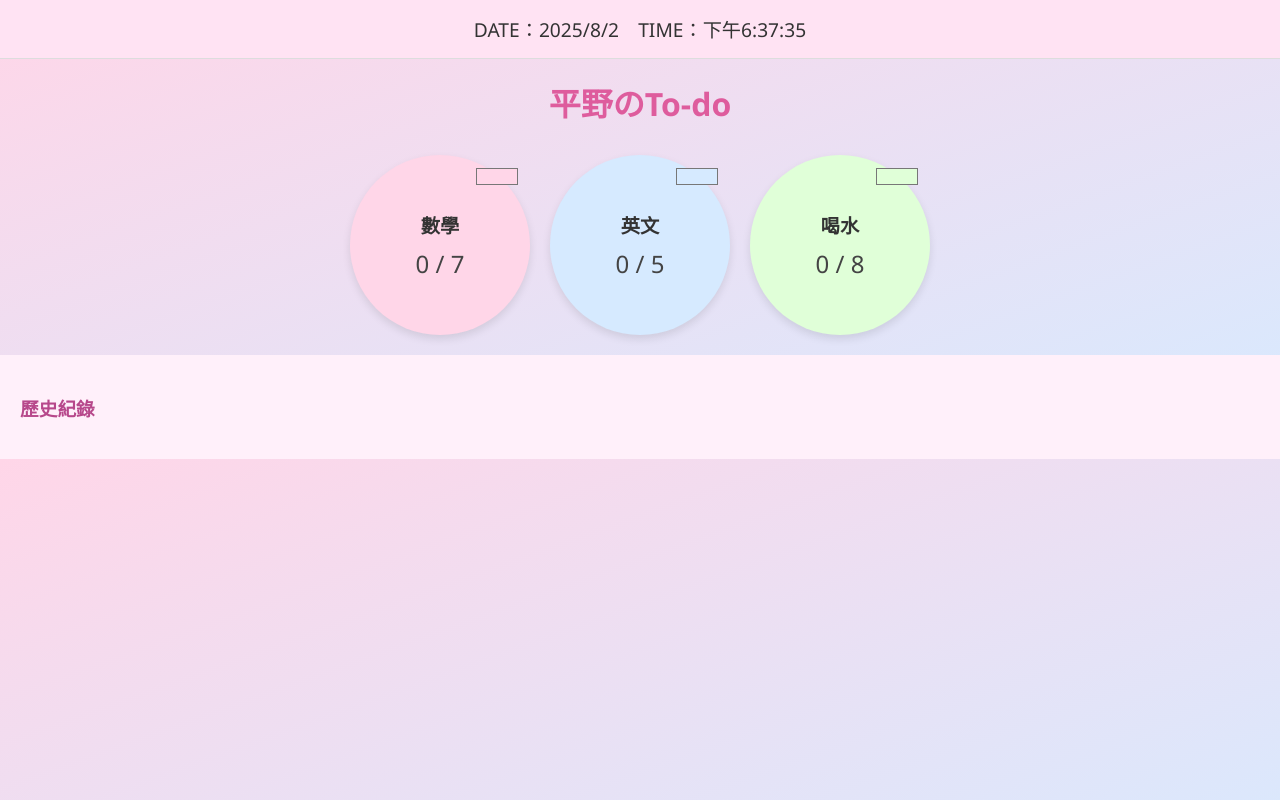
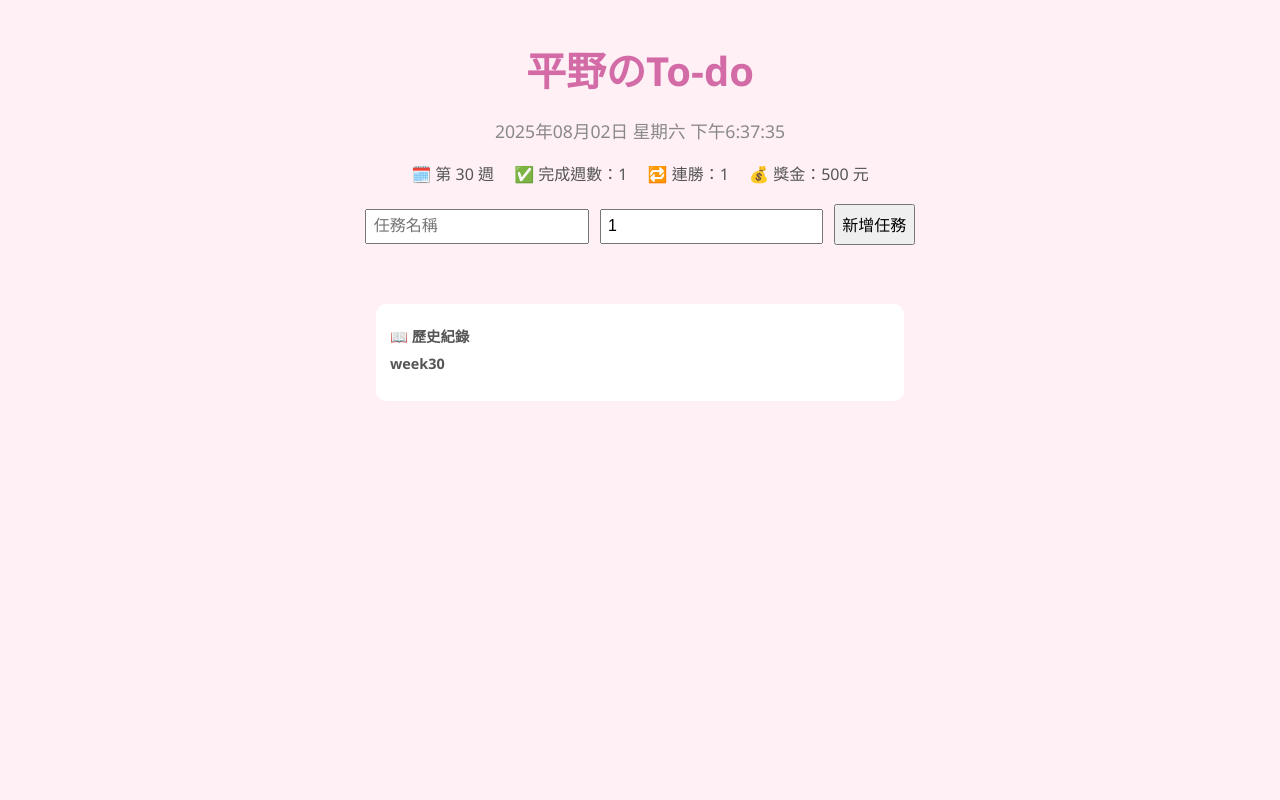
Before and after one commit to Yu-0909/plan, a plain HTML site: page index.html in a window 1280 px wide. Drawn offline with Linux system fonts and the light colour scheme.

Commit message:
Update index.html

```diff
--- a/index.html
+++ b/index.html
@@ -1,286 +1,280 @@
 <!DOCTYPE html>
 <html lang="zh-TW">
 <head>
-  <meta charset="UTF-8" />
+  <meta charset="UTF-8">
   <title>平野のTo-do</title>
   <style>
     body {
+      background: #fff0f5;
+      font-family: "Segoe UI", sans-serif;
+      color: #555;
       margin: 0;
-      font-family: 'Segoe UI', sans-serif;
-      background: linear-gradient(to bottom right, #ffd6e8, #d6eaff);
-      color: #333;
+      padding: 0;
     }
-
-    .top-bar {
-      text-align: center;
-      padding: 15px;
-      font-size: 1.2em;
-      background: #ffe3f3;
-      border-bottom: 1px solid #ddd;
-    }
-
-    .date-time {
-      font-weight: bold;
-    }
-
     h1 {
       text-align: center;
-      margin: 20px 0 10px;
-      font-size: 2em;
-      color: #de5c9d;
+      font-size: 2.5em;
+      color: #d36ba6;
+      margin: 1em 0 0.5em;
     }
-
-    .task-grid {
+    #time {
+      text-align: center;
+      font-size: 1.1em;
+      margin-bottom: 1em;
+      color: #888;
+    }
+    #stats {
+      text-align: center;
+      font-size: 1em;
+      margin-bottom: 1em;
+    }
+    .task-container {
       display: flex;
       flex-wrap: wrap;
       justify-content: center;
       gap: 20px;
-      padding: 20px;
+      padding: 0 10px 40px;
     }
-
-    .task-circle {
-      width: 180px;
-      height: 180px;
+    .task {
+      width: 140px;
+      height: 140px;
       border-radius: 50%;
-      background-color: #ffeaf3;
-      box-shadow: 0 4px 8px rgba(0,0,0,0.1);
+      background: #ffe4f0;
       display: flex;
+      align-items: center;
+      justify-content: center;
+      text-align: center;
+      position: relative;
       flex-direction: column;
-      justify-content: center;
-      align-items: center;
+      transition: 0.3s;
+      box-shadow: 0 4px 10px rgba(0,0,0,0.1);
       cursor: pointer;
-      transition: all 0.3s;
-      position: relative;
     }
-
-    .task-circle:hover {
+    .task:hover {
       transform: scale(1.05);
     }
-
-    .task-circle input[type="color"] {
+    .task h3 {
+      font-size: 1em;
+      margin: 0;
+    }
+    .task .progress {
+      font-size: 0.8em;
+      color: #666;
+    }
+    .task input[type="color"] {
       position: absolute;
-      top: 8px;
-      right: 8px;
+      top: 5px;
+      right: 5px;
       border: none;
       background: none;
-      cursor: pointer;
     }
-
-    .task-name {
-      font-weight: bold;
-      font-size: 1.2em;
-      margin-bottom: 8px;
+    .task-details {
+      display: none;
+      background: #fff6fa;
+      border-radius: 10px;
+      padding: 1em;
+      margin: 10px auto;
+      max-width: 400px;
     }
-
-    .task-count {
-      font-size: 1.5em;
-      color: #444;
+    .details-visible {
+      display: block;
     }
-
-    .task-detail {
-      background: white;
-      border-radius: 10px;
-      padding: 10px;
-      margin: 0 auto 20px;
-      max-width: 500px;
-      display: none;
-      flex-direction: column;
-    }
-
-    .task-detail h2 {
-      text-align: center;
-      margin-bottom: 10px;
-      color: #de5c9d;
-    }
-
-    .subtask-list {
-      max-height: 300px;
-      overflow-y: auto;
-    }
-
-    .subtask {
+    .entry {
       display: flex;
       align-items: center;
-      margin-bottom: 8px;
-      gap: 8px;
+      margin-top: 5px;
     }
-
-    .subtask textarea {
+    .entry input[type="checkbox"] {
+      margin-right: 5px;
+    }
+    .entry input[type="text"] {
       flex: 1;
-      resize: vertical;
-      height: 40px;
+      border: none;
+      border-bottom: 1px solid #ccc;
+      background: transparent;
+      padding: 3px;
     }
-
-    .buttons {
+    #newTaskForm {
       text-align: center;
-      margin: 10px 0;
+      margin: 1em auto;
     }
-
-    .buttons button {
-      padding: 6px 12px;
-      margin: 0 5px;
-      border: none;
-      background-color: #ff98b5;
-      color: white;
-      border-radius: 5px;
-      cursor: pointer;
+    #newTaskForm input, #newTaskForm button {
+      margin: 0.2em;
+      padding: 0.4em;
+      font-size: 1em;
     }
-
-    .buttons button:hover {
-      background-color: #ff78a5;
+    .history {
+      max-width: 500px;
+      margin: auto;
+      background: #fff;
+      padding: 1em;
+      border-radius: 10px;
+      font-size: 0.9em;
+      margin-bottom: 3em;
     }
-
-    .history {
-      padding: 20px;
-      background-color: #fff0fa;
-    }
-
-    .history h3 {
-      color: #b7488b;
-    }
-
-    .history ul {
-      padding-left: 20px;
-    }
-
-    .highlight {
-      color: #b7488b;
-      font-weight: bold;
+    .history h4 {
+      margin: 0.5em 0;
     }
   </style>
 </head>
 <body>
-  <div class="top-bar">
-    DATE：<span id="date"></span>　TIME：<span id="time"></span>
+  <h1>平野のTo-do</h1>
+  <div id="time"></div>
+  <div id="stats"></div>
+
+  <div id="newTaskForm">
+    <input type="text" id="taskName" placeholder="任務名稱">
+    <input type="number" id="taskCount" min="1" value="1">
+    <button onclick="addTask()">新增任務</button>
   </div>
 
-  <h1>平野のTo-do</h1>
-  <div class="task-grid" id="taskGrid"></div>
-
-  <div class="task-detail" id="taskDetail">
-    <h2 id="detailTitle"></h2>
-    <div class="subtask-list" id="subtaskList"></div>
-    <div class="buttons">
-      <button onclick="addSubtask()">➕ 新增記錄</button>
-      <button onclick="closeDetail()">關閉</button>
-    </div>
-  </div>
-
-  <div class="history">
-    <h3>歷史紀錄</h3>
-    <ul id="historyList"></ul>
-  </div>
+  <div class="task-container" id="taskList"></div>
+  <div class="history" id="historyLog"></div>
 
   <script>
-    const tasks = [
-      {
-        name: "數學",
-        target: 7,
-        color: "#ffd6e8",
-        log: []
-      },
-      {
-        name: "英文",
-        target: 5,
-        color: "#d6eaff",
-        log: []
-      },
-      {
-        name: "喝水",
-        target: 8,
-        color: "#e0ffd8",
-        log: []
-      }
-    ];
+    const taskListEl = document.getElementById("taskList");
+    const statsEl = document.getElementById("stats");
+    const historyEl = document.getElementById("historyLog");
+    const now = new Date();
+    const weekStart = new Date("2025-01-06");
+    const weekNumber = Math.floor((now - weekStart) / (7 * 24 * 60 * 60 * 1000)) + 1;
 
-    const taskGrid = document.getElementById("taskGrid");
-    const taskDetail = document.getElementById("taskDetail");
-    const subtaskList = document.getElementById("subtaskList");
-    const detailTitle = document.getElementById("detailTitle");
-    const historyList = document.getElementById("historyList");
+    let tasks = JSON.parse(localStorage.getItem("weeklyTasks") || "[]");
+    let state = JSON.parse(localStorage.getItem("weeklyState") || `{
+      "weekNumber": ${weekNumber},
+      "completedWeeks": 0,
+      "streak": 0,
+      "totalWeeks": ${weekNumber},
+      "money": 0,
+      "history": {},
+      "lastReset": ""
+    }`);
 
-    let currentTask = null;
+    function save() {
+      localStorage.setItem("weeklyTasks", JSON.stringify(tasks));
+      localStorage.setItem("weeklyState", JSON.stringify(state));
+    }
+
+    function updateTime() {
+      const now = new Date();
+      const date = now.toLocaleDateString("zh-TW", { weekday: "long", year: "numeric", month: "2-digit", day: "2-digit" });
+      const time = now.toLocaleTimeString("zh-TW");
+      document.getElementById("time").innerText = `${date} ${time}`;
+    }
 
     function renderTasks() {
-      taskGrid.innerHTML = "";
-      tasks.forEach((task, index) => {
-        const div = document.createElement("div");
-        div.className = "task-circle";
-        div.style.backgroundColor = task.color;
-        div.innerHTML = `
-          <input type="color" value="${task.color}" onchange="changeColor(${index}, this.value)">
-          <div class="task-name">${task.name}</div>
-          <div class="task-count">${task.log.length} / ${task.target}</div>
+      taskListEl.innerHTML = "";
+      tasks.forEach((task, idx) => {
+        const done = task.entries.filter(e => e.checked).length;
+        const container = document.createElement("div");
+        container.className = "task";
+        container.style.background = task.color || "#ffe4f0";
+        container.innerHTML = `
+          <input type="color" value="${task.color}" onchange="setColor(${idx}, this.value)">
+          <h3>${task.name}</h3>
+          <div class="progress">${done} / ${task.count}</div>
         `;
-        div.onclick = () => openDetail(index);
-        taskGrid.appendChild(div);
+        container.onclick = () => toggleDetails(idx);
+        taskListEl.appendChild(container);
+
+        const details = document.createElement("div");
+        details.className = "task-details";
+        details.id = `details-${idx}`;
+        for (let i = 0; i < task.count; i++) {
+          const entry = document.createElement("div");
+          entry.className = "entry";
+          entry.innerHTML = `
+            <input type="checkbox" ${task.entries[i]?.checked ? "checked" : ""} onchange="toggleEntry(${idx}, ${i})">
+            <input type="text" placeholder="備註" value="${task.entries[i]?.text || ""}" oninput="updateText(${idx}, ${i}, this.value)">
+          `;
+          details.appendChild(entry);
+        }
+        taskListEl.appendChild(details);
       });
-    }
 
-    function openDetail(index) {
-      currentTask = tasks[index];
-      detailTitle.textContent = currentTask.name;
-      taskDetail.style.display = "flex";
-      renderSubtasks();
-    }
-
-    function closeDetail() {
-      taskDetail.style.display = "none";
-    }
-
-    function addSubtask() {
-      const text = prompt("寫了什麼內容？");
-      if (text) {
-        const now = new Date();
-        const time = `${now.getFullYear()}/${now.getMonth()+1}/${now.getDate()} ${now.toLocaleTimeString()}`;
-        currentTask.log.push({ text, time });
-        renderSubtasks();
-        renderTasks();
-        updateHistory();
+      const allDone = tasks.every(t => t.entries.filter(e => e.checked).length === t.count);
+      if (allDone && !state.history[`week${state.weekNumber}`]) {
+        state.completedWeeks++;
+        state.streak++;
+        state.money += 500;
+        state.history[`week${state.weekNumber}`] = tasks.map(t => ({
+          name: t.name,
+          time: new Date().toLocaleString("zh-TW")
+        }));
+        save();
+        renderStats();
       }
     }
 
-    function renderSubtasks() {
-      subtaskList.innerHTML = "";
-      currentTask.log.forEach((item, i) => {
-        const div = document.createElement("div");
-        div.className = "subtask";
-        div.innerHTML = `
-          <input type="checkbox" checked disabled />
-          <span>${item.time}</span>
-          <textarea readonly>${item.text}</textarea>
-        `;
-        subtaskList.appendChild(div);
-      });
+    function toggleDetails(idx) {
+      const el = document.getElementById(`details-${idx}`);
+      el.classList.toggle("details-visible");
     }
 
-    function updateDateTime() {
-      const now = new Date();
-      document.getElementById("date").textContent = `${now.getFullYear()}/${now.getMonth()+1}/${now.getDate()}`;
-      document.getElementById("time").textContent = now.toLocaleTimeString("zh-TW");
-    }
-
-    function updateHistory() {
-      historyList.innerHTML = "";
-      tasks.forEach((task) => {
-        task.log.forEach((item) => {
-          const li = document.createElement("li");
-          li.innerHTML = `<span class="highlight">${task.name}</span>：${item.text}　<small>${item.time}</small>`;
-          historyList.appendChild(li);
-        });
-      });
-    }
-
-    function changeColor(index, value) {
-      tasks[index].color = value;
+    function addTask() {
+      const name = document.getElementById("taskName").value.trim();
+      const count = parseInt(document.getElementById("taskCount").value);
+      if (!name || isNaN(count) || count < 1) return;
+      tasks.push({ name, count, entries: Array(count).fill({ checked: false, text: "" }), color: "#ffe4f0" });
+      save();
       renderTasks();
     }
 
-    // 初始執行
+    function toggleEntry(taskIdx, entryIdx) {
+      tasks[taskIdx].entries[entryIdx].checked = !tasks[taskIdx].entries[entryIdx].checked;
+      save();
+      renderTasks();
+    }
+
+    function updateText(taskIdx, entryIdx, val) {
+      tasks[taskIdx].entries[entryIdx].text = val;
+      save();
+    }
+
+    function setColor(idx, val) {
+      tasks[idx].color = val;
+      save();
+      renderTasks();
+    }
+
+    function renderStats() {
+      statsEl.innerHTML = `
+        🗓️ 第 ${state.weekNumber} 週
+        ✅ 完成週數：${state.completedWeeks}
+        🔁 連勝：${state.streak}
+        💰 獎金：${state.money} 元
+      `;
+    }
+
+    function checkReset() {
+      const now = new Date();
+      const today = now.toISOString().split("T")[0];
+      const isMonday = now.getDay() === 1;
+      const isFive = now.getHours() >= 5;
+      if (isMonday && isFive && state.lastReset !== today) {
+        state.lastReset = today;
+        state.weekNumber++;
+        state.totalWeeks++;
+        tasks = [];
+        save();
+        renderTasks();
+        renderStats();
+      }
+    }
+
+    function renderHistory() {
+      historyEl.innerHTML = "<h4>📖 歷史紀錄</h4>";
+      for (const [week, items] of Object.entries(state.history)) {
+        historyEl.innerHTML += `<strong>${week}</strong><ul>` + items.map(i => `<li>${i.name} 完成於 ${i.time}</li>`).join("") + "</ul>";
+      }
+    }
+
+    setInterval(updateTime, 1000);
+    setInterval(checkReset, 60 * 1000);
+    updateTime();
+    renderStats();
     renderTasks();
-    updateHistory();
-    updateDateTime();
-    setInterval(updateDateTime, 1000);
+    renderHistory();
   </script>
 </body>
 </html>
```
